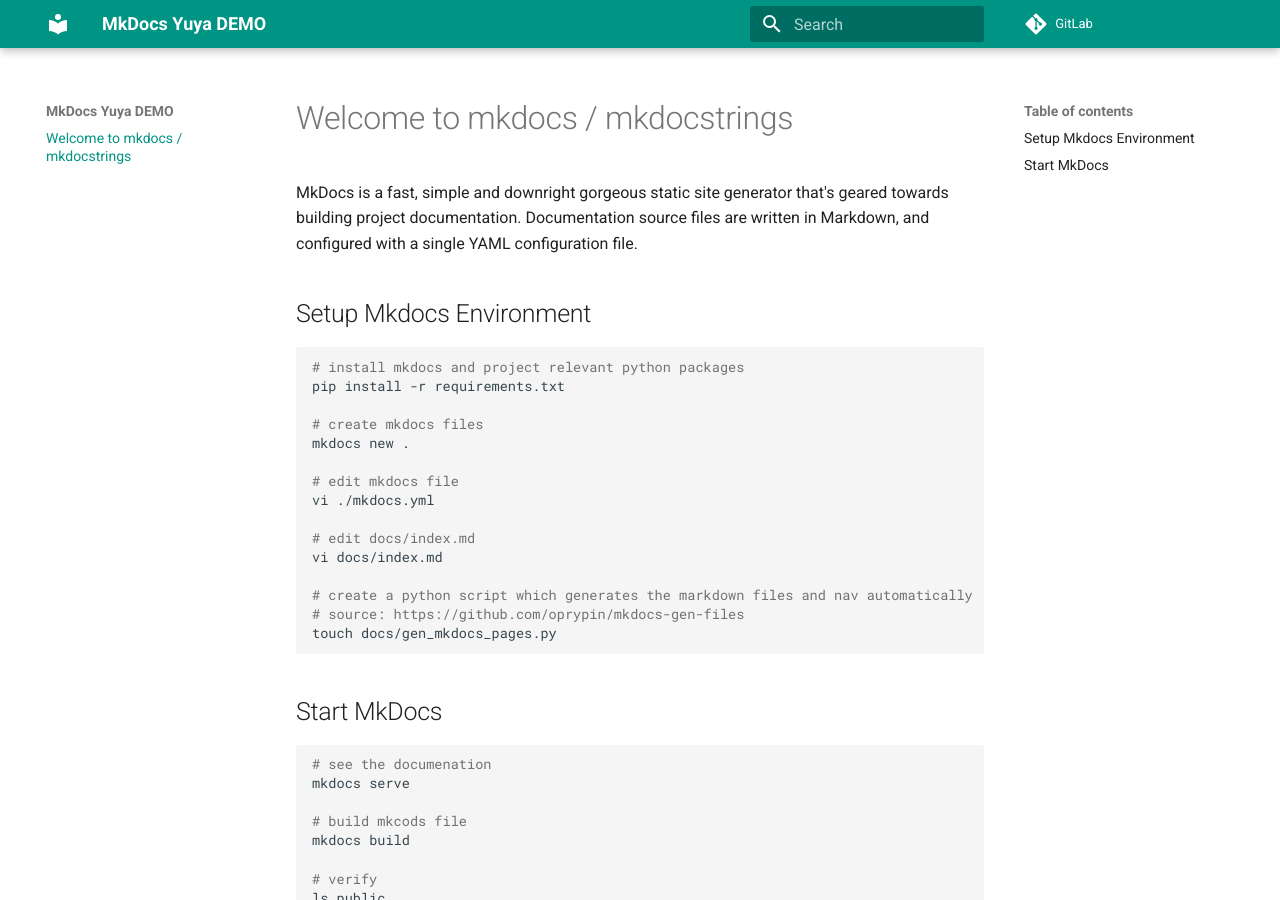
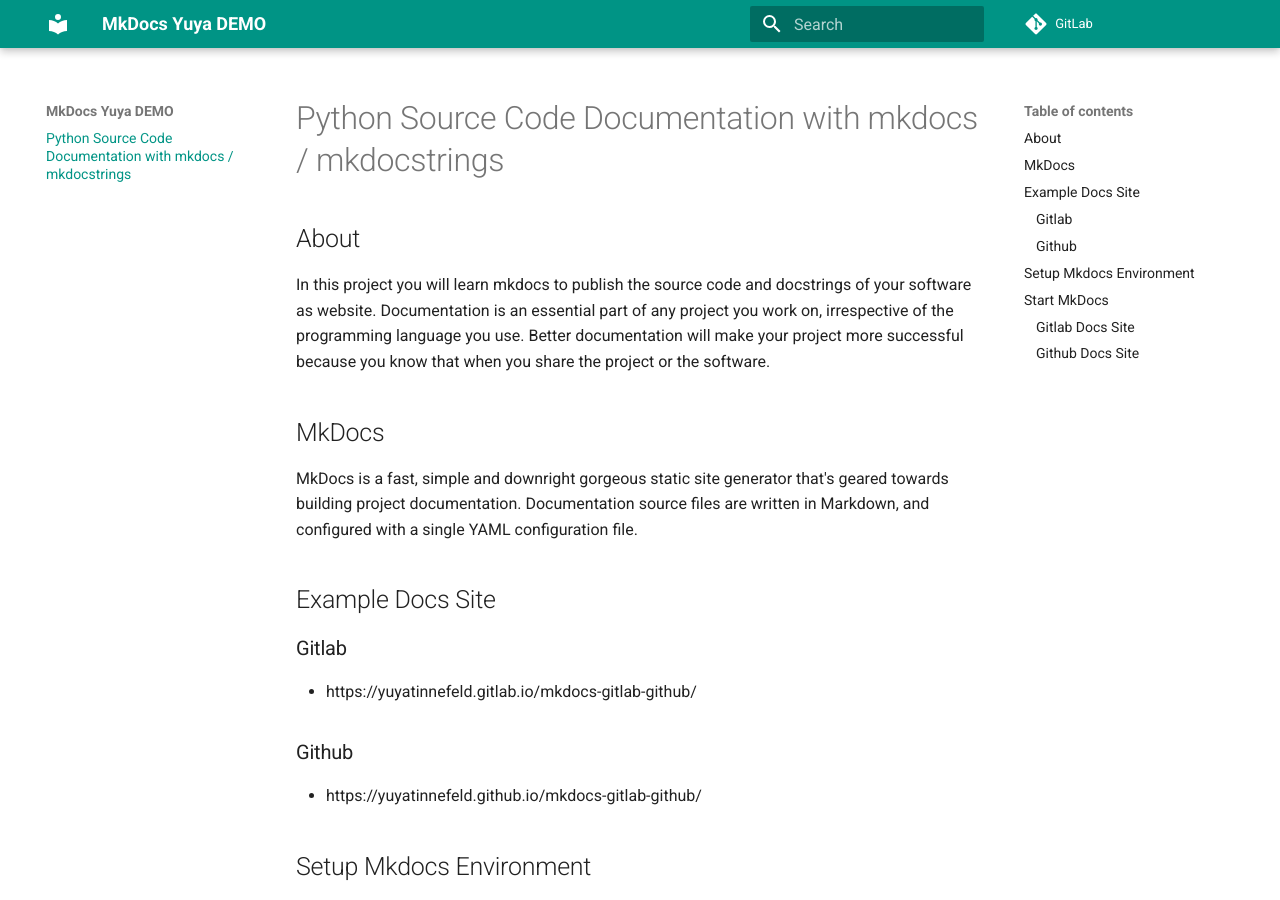
Before and after one commit to yuyatinnefeld/mkdocs-gitlab-github, an MkDocs documentation site: the page built from docs/index.md, in a window 1280 px wide and 900 px high. Built offline with MkDocs 1.6.1 and Material for MkDocs 9.7.7, drawn with Linux system fonts in a browser that asks for light colours; comment, search, counter and statistics services are not loaded; some of the changed text lies outside the part shown.

Commit message:
docs: update documentation

````diff
--- a/docs/index.md
+++ b/docs/index.md
@@ -1,8 +1,21 @@
-# Welcome to mkdocs / mkdocstrings
+# Python Source Code Documentation with mkdocs / mkdocstrings
 
+## About
+In this project you will learn mkdocs to publish the source code and docstrings of your software as website.
+Documentation is an essential part of any project you work on, irrespective of the programming language you use.
+Better documentation will make your project more successful because you know that when you share the project or the software.
+
+## MkDocs
 MkDocs is a fast, simple and downright gorgeous static site generator that's geared towards building project documentation.
 Documentation source files are written in Markdown, and configured with a single YAML configuration file.
 
+## Example Docs Site
+
+### Gitlab
+- https://yuyatinnefeld.gitlab.io/mkdocs-gitlab-github/
+
+### Github
+- https://yuyatinnefeld.github.io/mkdocs-gitlab-github/
 
 ## Setup Mkdocs Environment
 ```bash
@@ -39,3 +52,32 @@
 # deploy your documentation thought the Gitlab CICD Pipeline
 git push origin master
 ```
+
+### Gitlab Docs Site
+
+```bash
+# check the page
+<username>.<gitlab>.io/<your-mkdocs-repo>
+
+# example gitlab site
+https://yuyatinnefeld.gitlab.io/mkdocs-gitlab-github
+
+# details about gitlab url
+https://docs.gitlab.com/ee/user/project/pages/getting_started_part_one.html
+```
+
+
+### Github Docs Site
+
+```bash
+# setup gh-pages branch as source
+repo > settings > pages
+Source: Deploy from a branch
+Branch: gh-pages + Selectfolder: root > Save
+
+# check the page
+<username>.<github>.io/<your-mkdocs-repo>
+
+# example gitlab site
+https://yuyatinnefeld.github.io/mkdocs-gitlab-github
+```
--- a/mkdocs.yml
+++ b/mkdocs.yml
@@ -1,6 +1,6 @@
 site_name: MkDocs Yuya DEMO
 site_dir: public
-site_url: https://yuyatinnefeld.com
+site_url: https://yuyatinnefeld.gitlab.io/mkdocs-gitlab-github/
 repo_url: https://gitlab.com/yt-learning/mkdocs-gitlab
 theme:
     name: material
````
Also changed, not shown: README.md (+7 -1 lines).
